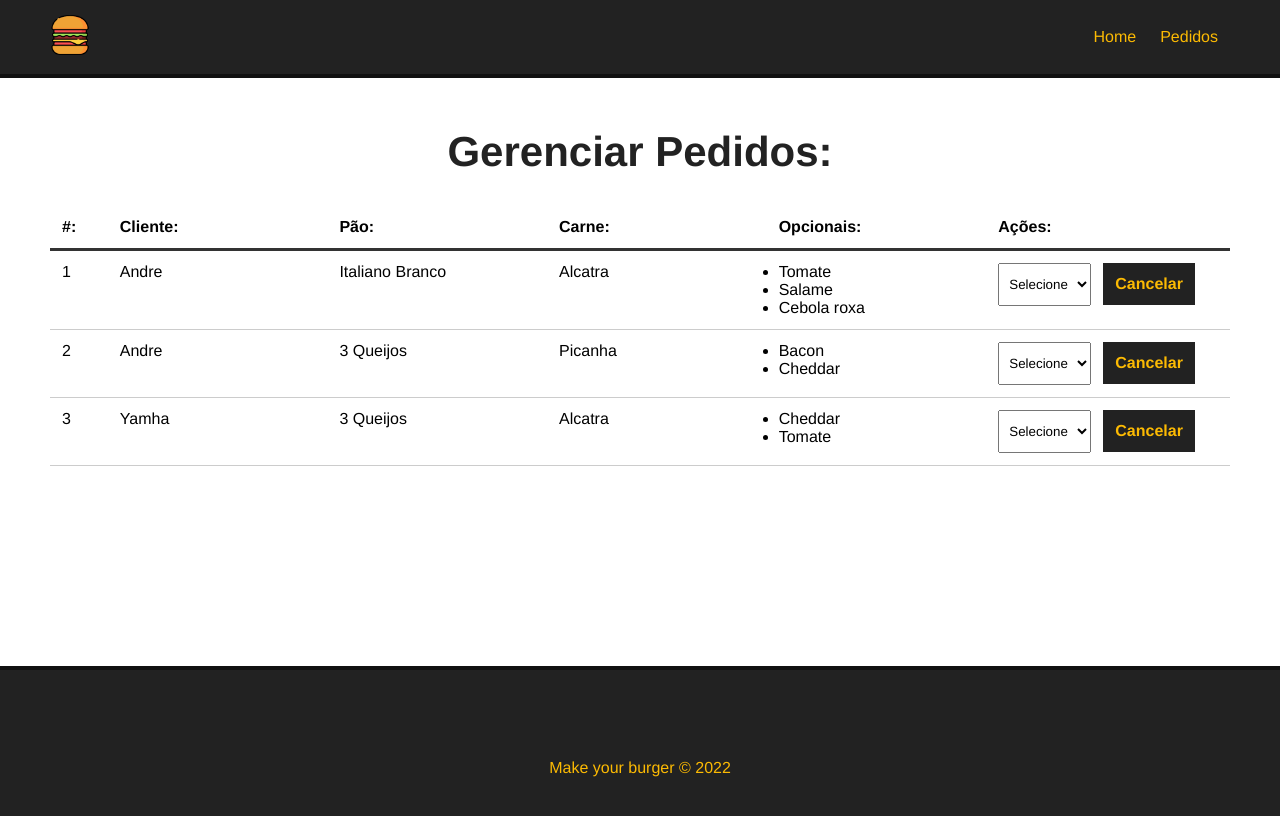
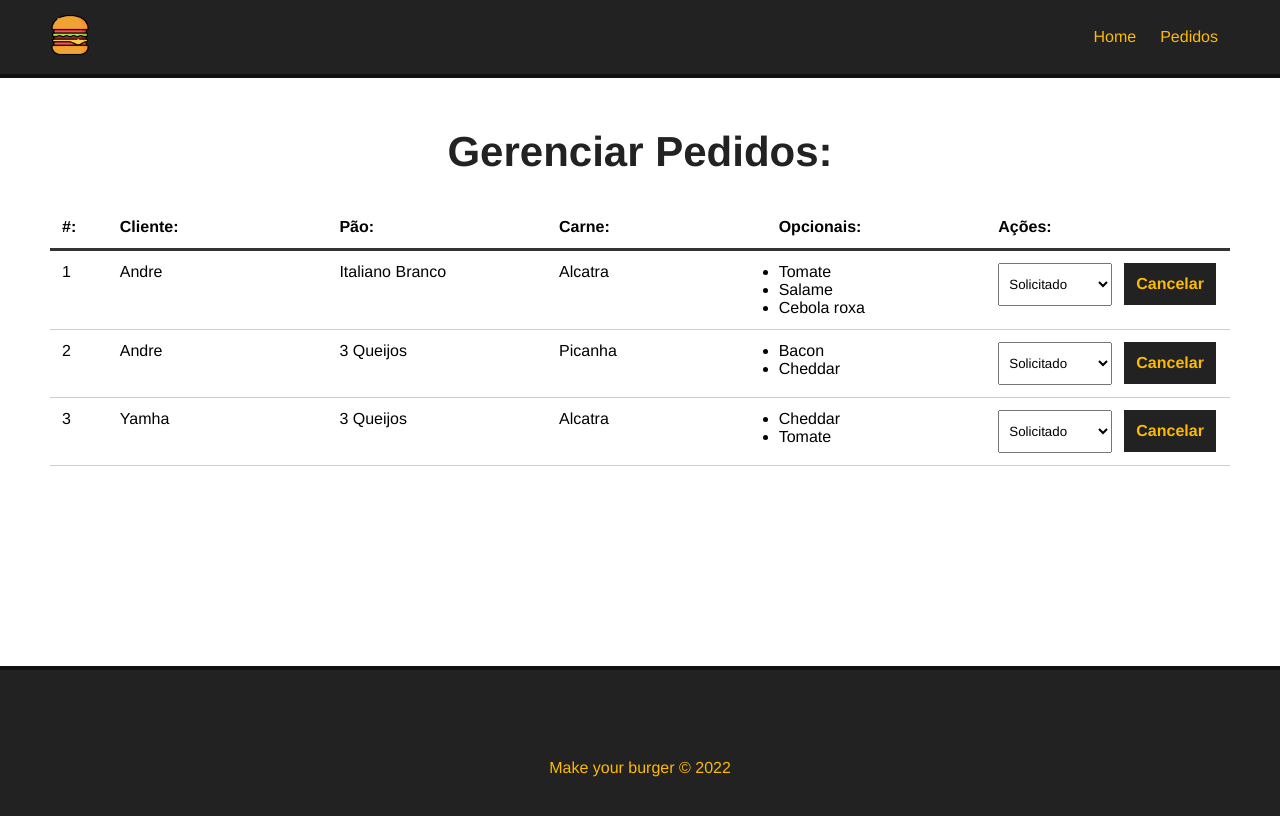
Before and after one commit to andreenakashima/makeburger, a Vue app: page /pedidos in a window 1280 px wide. Shown: the top 816 px of the page. Built offline with nearby package versions, Linux system fonts and the light colour scheme; data requests are answered from the project's data file.

Commit message:
Lista de status do pedido

```diff
--- a/db/db.json
+++ b/db/db.json
@@ -87,7 +87,7 @@
         "Salame",
         "Cebola roxa"
       ],
-      "status": "solicitado",
+      "status": "Solicitado",
       "id": 1
     },
     {
@@ -98,7 +98,7 @@
         "Bacon",
         "Cheddar"
       ],
-      "status": "solicitado",
+      "status": "Solicitado",
       "id": 2
     },
     {
@@ -109,7 +109,7 @@
         "Cheddar",
         "Tomate"
       ],
-      "status": "solicitado",
+      "status": "Solicitado",
       "id": 3
     }
   ]
--- a/src/components/BurgerForm.vue
+++ b/src/components/BurgerForm.vue
@@ -71,7 +71,7 @@
                 carne: this.carne,
                 pao: this.pao,
                 opcionais: Array.from(this.opcionais),
-                status: "solicitado"
+                status: "Solicitado"
             };
             const dataJason = JSON.stringify(data);
             const req = await fetch("http://localhost:3000/burgers", {
--- a/src/components/Dashboard.vue
+++ b/src/components/Dashboard.vue
@@ -24,6 +24,9 @@
                     <div>
                         <select name="status" class="status">
                             <option value="">Selecione</option>
+                            <option v-for="s in status" :key="s.id" value="s.tipo" :selected="burger.status == s.tipo">
+                                {{ s.tipo }}
+                            </option>
                         </select>
                         <button class="delete-btn">Cancelar</button>
                     </div>
@@ -51,7 +54,16 @@
                 const data = await req.json();
 
                 this.burgers = data;
-                console.log(this.burgers)
+
+                this.getStatus();
+            },
+            async getStatus() {
+                const req = await fetch("http://localhost:3000/status");
+
+                const data = await req.json();
+
+                this.status = data;
+
             }
         },
         mounted() {
```
